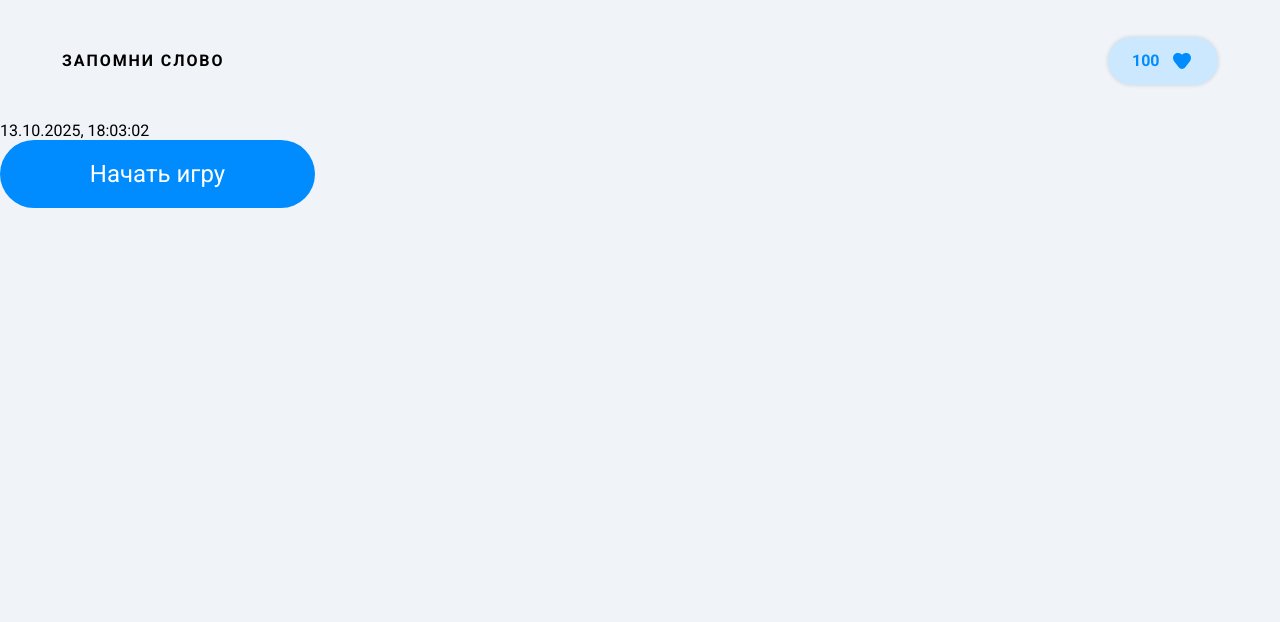
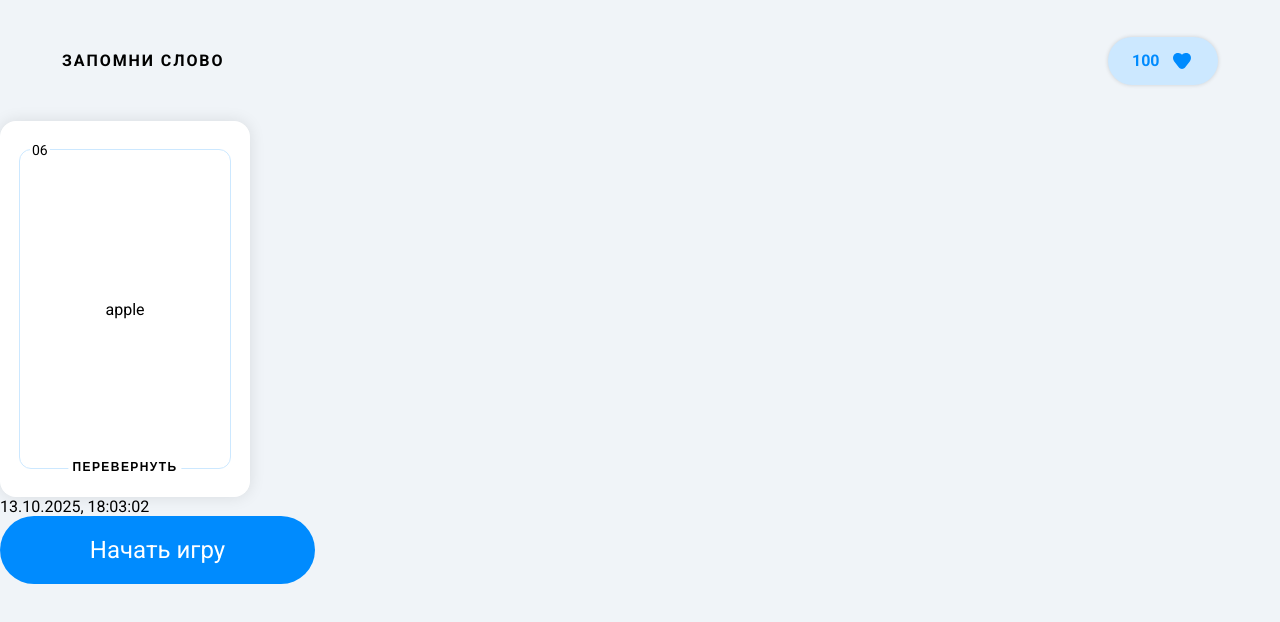
Before and after one commit to Surtt/vue-memo, a Vue app: page / in a window 1280 px wide. Shown: the top 622 px of the page. Built offline with nearby package versions, Linux system fonts and the light colour scheme.

Commit message:
feat: add header, score and card

```diff
--- a/src/App.vue
+++ b/src/App.vue
@@ -1,11 +1,29 @@
 <script setup>
 import Header from "./components/header.vue";
+import Cart from "./components/cart.vue";
 import Button from "./components/button.vue";
 const date = new Date().toLocaleString("ru", { hour12: false });
+let isFlipped = false;
+
+const handleToggleFlip = () => {
+	isFlipped = !isFlipped;
+};
+
+const changeStatus = (v) => {
+	console.log("Статус изменился", v);
+};
 </script>
 
 <template>
   <Header />
+  <Cart
+    card-number="06"
+    front-word="apple"
+    back-word="яблоко"
+    :is-flipped="isFlipped"
+    @toggle-flip="handleToggleFlip"
+    @change-status="changeStatus"
+  />
   <div>{{ date }}</div>
   <Button>Начать игру</Button>
 </template>
--- /dev/null
+++ b/src/components/cart.vue
@@ -0,0 +1,149 @@
+<script setup>
+import IconWrong from "../icons/icon-wrong.vue";
+import IconSuccess from "../icons/icon-success.vue";
+
+const { cardNumber, frontWord, backWord } = defineProps({
+	cardNumber: String,
+	frontWord: String,
+	backWord: String,
+	isFlipped: Boolean,
+	status: String,
+});
+const emit = defineEmits({
+	toggleFlip: null,
+	changeStatus: (v) => v === "right" || v === "wrong",
+});
+
+const toggleFlip = (e) => {
+	const card = e.target.closest(".card");
+	if (card) {
+		card.classList.toggle("is-flipped");
+	}
+	emit("toggleFlip");
+};
+
+function markRight(e) {
+	const card = e.target.closest(".card");
+	if (card) {
+		card.classList.add("is-right");
+		card.classList.remove("is-wrond");
+	}
+	emit("changeStatus", "right");
+}
+
+const markWrong = (e) => {
+	const card = e.target.closest(".card");
+	if (card) {
+		card.classList.add("is-wrong");
+		card.classList.remove("is-right");
+	}
+	emit("changeStatus", "wrong");
+};
+</script>
+
+<template>
+  <div class="card" :class="{ 'is-flipped': isFlipped }">
+    <div class="card-inner">
+      <div class="face front">
+        <div class="card-number">{{ cardNumber }}</div>
+        <div class="word">{{ frontWord }}</div>
+        <button class="flip-btn" type="button" @click="toggleFlip">
+          Перевернуть
+        </button>
+      </div>
+
+      <div class="face back">
+        <div class="card-number">{{ cardNumber }}</div>
+        <div class="word">{{ backWord }}</div>
+        <div class="btns">
+          <button class="wrong-btn" type="button" @click="markWrong">
+            <IconWrong />
+          </button>
+          <button class="success-btn" type="button" @click="markRight">
+            <IconSuccess />
+          </button>
+        </div>
+      </div>
+    </div>
+  </div>
+</template>
+
+<style scoped>
+.card {
+  perspective: 1000px;
+  position: relative;
+  width: 250px;
+  height: 376px;
+  border-radius: 16px;
+  box-shadow: 0 0 16px 0 rgba(0, 0, 0, 0.1);
+  background-color: var(--inverted-main-text-color);
+  padding: 28px 19px;
+}
+
+.card-inner {
+  transform-style: preserve-3d;
+  transition: transform 0.8s;
+  position: relative;
+  width: 100%;
+  height: 100%;
+  border-radius: 12px;
+  border: 1px solid var(--secondary-color);
+}
+
+.card.is-flipped .card-inner {
+  transform: rotateY(180deg);
+}
+
+.face {
+  position: absolute;
+  inset: 0;
+  display: grid;
+  place-items: center;
+  backface-visibility: hidden;
+}
+
+.back {
+  transform: rotateY(180deg);
+}
+
+.card-number {
+  position: absolute;
+  font-size: 14px;
+  padding: 2px;
+  background-color: var(--inverted-main-text-color);
+  top: -10px;
+  left: 10px;
+}
+
+.flip-btn {
+  position: absolute;
+  font-weight: 700;
+  font-size: 12px;
+  text-transform: uppercase;
+  line-height: 18px;
+  letter-spacing: 0.12em;
+  padding: 4px;
+  background-color: var(--inverted-main-text-color);
+  bottom: -12px;
+  left: 50%;
+  transform: translateX(-50%);
+  border: none;
+}
+
+.btns {
+  position: absolute;
+  bottom: -12px;
+  display: flex;
+  justify-content: space-between;
+  gap: 32px;
+  background-color: var(--inverted-main-text-color);
+  padding: 0 10px;
+}
+
+.wrong-btn,
+.success-btn {
+  border: none;
+  background-color: transparent;
+  cursor: pointer;
+}
+</style>
--- a/src/components/score.vue
+++ b/src/components/score.vue
@@ -1,7 +1,7 @@
 <script setup>
 import IconHeart from "../icons/icon-heart.vue";
 const { score } = defineProps({
-	score: Number,
+	score: String,
 });
 </script>
 
--- /dev/null
+++ b/src/icons/icon-success.vue
@@ -0,0 +1,18 @@
+<script setup></script>
+
+<template>
+  <svg
+    width="21"
+    height="20"
+    viewBox="0 0 21 20"
+    fill="none"
+    xmlns="http://www.w3.org/2000/svg"
+  >
+    <path
+      fill-rule="evenodd"
+      clip-rule="evenodd"
+      d="M11.4693 13.308L11.2543 13.689H10.4143L10.1613 13.353C10.1463 13.33 8.6593 11.108 6.7373 9.892L6.1023 9.492L6.9043 8.224L7.5373 8.624C8.92231 9.499 10.0723 10.777 10.7503 11.63C11.8153 10.025 14.3093 6.682 18.1343 3.971C16.3473 1.709 13.5863 0.25 10.4873 0.25C5.1113 0.25 0.737305 4.624 0.737305 10C0.737305 15.376 5.1113 19.75 10.4873 19.75C15.8633 19.75 20.2373 15.376 20.2373 10C20.2373 8.263 19.7753 6.635 18.9763 5.221C14.1433 8.667 11.4983 13.257 11.4693 13.308Z"
+      fill="#09BB00"
+    />
+  </svg>
+</template>
--- /dev/null
+++ b/src/icons/icon-wrong.vue
@@ -0,0 +1,18 @@
+<script setup></script>
+
+<template>
+  <svg
+    width="20"
+    height="20"
+    viewBox="0 0 20 20"
+    fill="none"
+    xmlns="http://www.w3.org/2000/svg"
+  >
+    <path
+      fill-rule="evenodd"
+      clip-rule="evenodd"
+      d="M13.461 12.389L12.4 13.45L9.999 11.051L7.599 13.447L6.539 12.386L8.938 9.991L6.539 7.593L7.6 6.532L10 8.931L12.401 6.534L13.461 7.596L11.061 9.991L13.461 12.389ZM10 0.25C4.624 0.25 0.25 4.624 0.25 10C0.25 15.376 4.624 19.75 10 19.75C15.376 19.75 19.75 15.376 19.75 10C19.75 4.624 15.376 0.25 10 0.25Z"
+      fill="#D00303"
+    />
+  </svg>
+</template>
```
